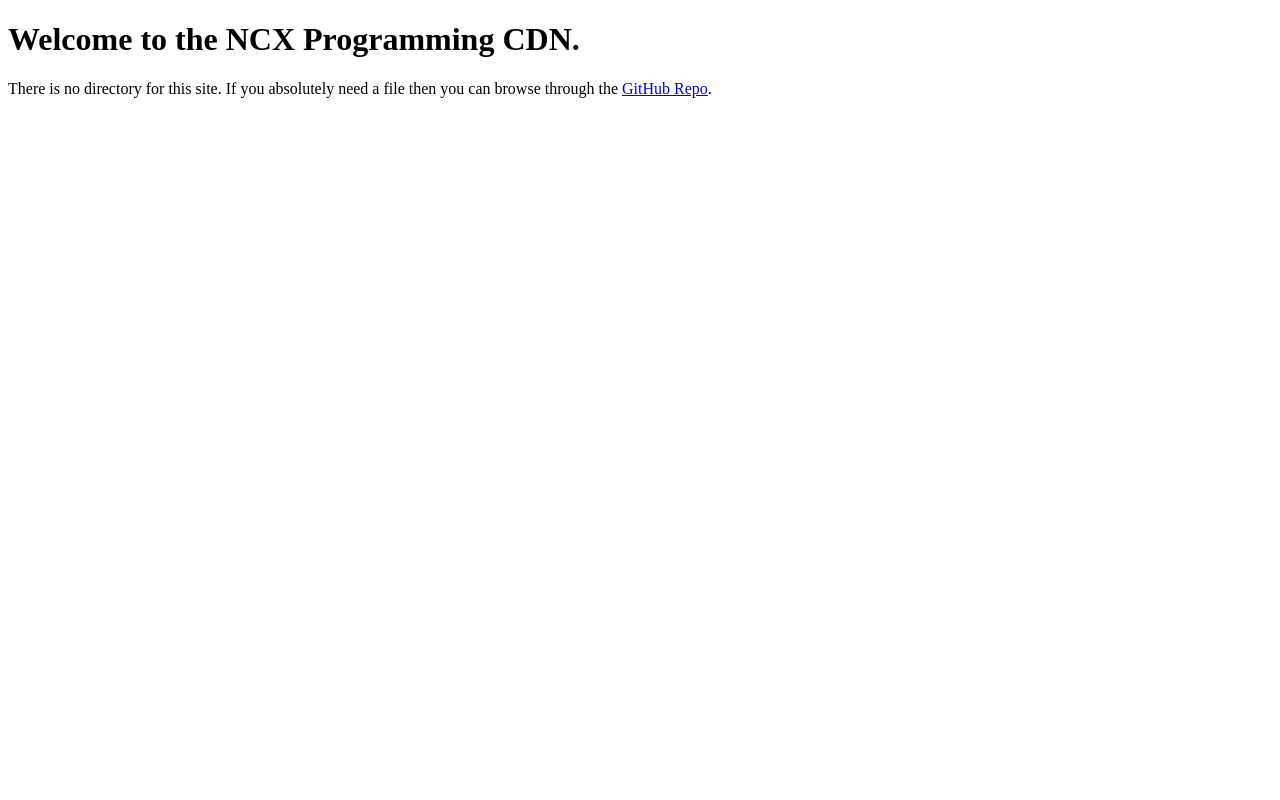
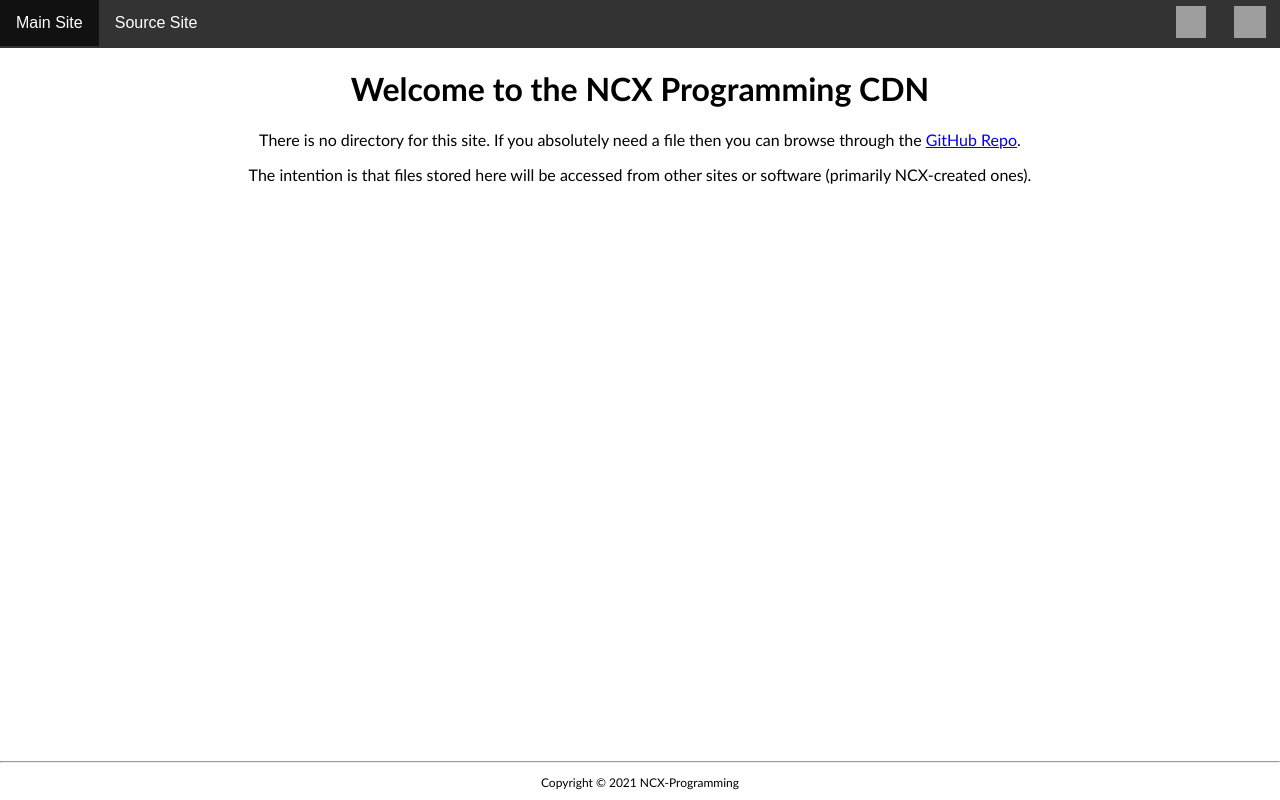
Before and after one commit to NCX-Programming/cdn, a plain HTML site: page index.html in a window 1280 px wide. Drawn offline with Linux system fonts and the light colour scheme; grey boxes are pictures that could not be loaded.

Commit message:
Added more content to index.html

```diff
--- a/index.html
+++ b/index.html
@@ -3,9 +3,103 @@
   <head>
     <meta charset="utf-8">
     <title>NCX Programming CDN</title>
+    <style>
+      body {
+        font-family: Calibri, Segoe UI, Helvetica, Arial, sans-serif;
+        margin: 0;
+        padding: 0;
+        padding-bottom:45px;
+      }
+      .nav ul {
+        list-style-type: none;
+        margin: 0;
+        padding: 0;
+        overflow: hidden;
+        background-color: #333;
+        font-family: 'Montserrat', sans-serif;
+      }
+      .navstd {
+        float: left;
+      }
+      .navalt {
+        float: right;
+      }
+      .navstd a  {
+        display: block;
+        color: white;
+        text-align: center;
+        padding: 14px 16px;
+        text-decoration: none;
+      }
+      .navalt a  {
+        display: block;
+        color: white;
+        text-align: center;
+        padding: 14px 16px;
+        text-decoration: none;
+      }
+      .nav li a:hover {
+        background-color: #111;
+      }
+      .navimg {
+        text-align: center;
+        float: right;
+        padding: 6px 14px;
+        object-fit: scale-down;
+      }
+      .img-container {
+        text-align: center;
+        display: block;
+        max-width: 100%;
+        min-width: 100%;
+      }
+      h1 {
+        margin-left: 8px;
+        margin-right: 8px;
+      }
+      h2 {
+        margin-left: 8px;
+        margin-right: 8px;
+      }
+      h3 {
+        margin-left: 8px;
+        margin-right: 8px;
+      }
+      h4 {
+        margin-left: 8px;
+        margin-right: 8px;
+      }
+      p {
+        margin-left: 8px;
+        margin-right: 8px;
+      }
+      footer {
+        position:absolute;
+        bottom:0;
+        width:100%;
+        height:45px;
+        text-align:center;
+        font-size:12px;
+      }
+    </style>
   </head>
   <body>
-    <h1>Welcome to the NCX Programming CDN.</h1>
-    <p>There is no directory for this site. If you absolutely need a file then you can browse through the <a href="https://github.com/NCX-Programming/cdn">GitHub Repo</a>.</p>
+    <div class="nav">
+      <nav>
+        <ul>
+          <li class="navstd"><a href="https://ncxprogramming.com">Main Site</a></li>
+          <li class="navstd"><a href="https://src.ncxprogramming.com">Source Site</a></li>
+          <li class="navimg"><a href="https://github.com/NCX-Programming"><img src="https://ncxprogramming.com/files/site/images/github64px.png" style="width:32px;height:32px;"/></a></li>
+          <li class="navimg"><a href="https://discord.gg/TbPXuFr"><img src="https://ncxprogramming.com/files/site/images/discord.png" style="width:30px;height:32px;"/></a></li>
+        </ul>
+      </nav>
+    </div>
+    <h1 style="text-align:center;">Welcome to the NCX Programming CDN</h1>
+    <p style="text-align:center;">There is no directory for this site. If you absolutely need a file then you can browse through the <a href="https://github.com/NCX-Programming/cdn">GitHub Repo</a>.</p>
+    <p style="text-align:center;">The intention is that files stored here will be accessed from other sites or software (primarily NCX-created ones).</p>
   </body>
+  <footer>
+    <hr>
+    <p>Copyright &copy; 2021 NCX-Programming</p>
+  </footer>
 </html>
```
